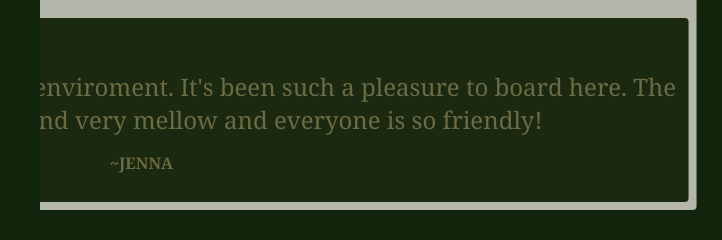
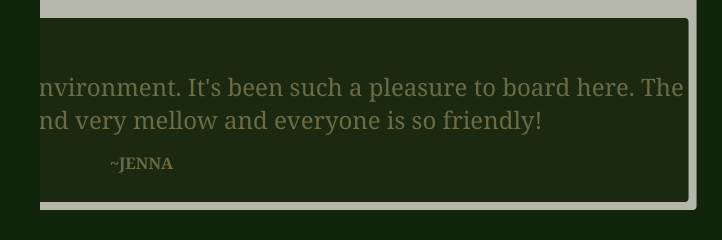
Before and after one commit to OlliesWorld/TaftHIll, a Gatsby site: page /testimonial in a window 1280 px wide. Shown: the part 511-751 px from the top of the page, 45-767 px from the left. Built offline with nearby package versions, Linux system fonts and the light colour scheme; Gatsby itself is replaced by a stand-in of ours; a web font is replaced by a local one.

Commit message:
fix environment

```diff
--- a/package.json
+++ b/package.json
@@ -11,6 +11,7 @@
         "email": "anubhav.srivastava00@gmail.com"
     },
     "dependencies": {
+        "@netlify/plugin-lighthouse": "^1.4.2",
         "@react-yuki/ui": "0.0.38",
         "dotenv": "^8.2.0",
         "gatsby": "^2.25.3",
--- a/src/components/slides.js
+++ b/src/components/slides.js
@@ -23,7 +23,7 @@ export default function Slider() {
           </h2>
           <div className="intro-text left-0 text-center bg-secondary p-1 rounded">
             <h4 className="text-primary mt-5 mb-3">
-              Such a wonderful and friendly horse enviroment. It's been such a pleasure to board here. The property is always clean and very mellow and everyone is so friendly!
+              Such a wonderful and friendly horse environment. It's been such a pleasure to board here. The property is always clean and very mellow and everyone is so friendly!
           </h4>
             <h2 className="section-heading mb-4">
               <span className=" text-primary section-heading-upper">~Jenna</span>
```
